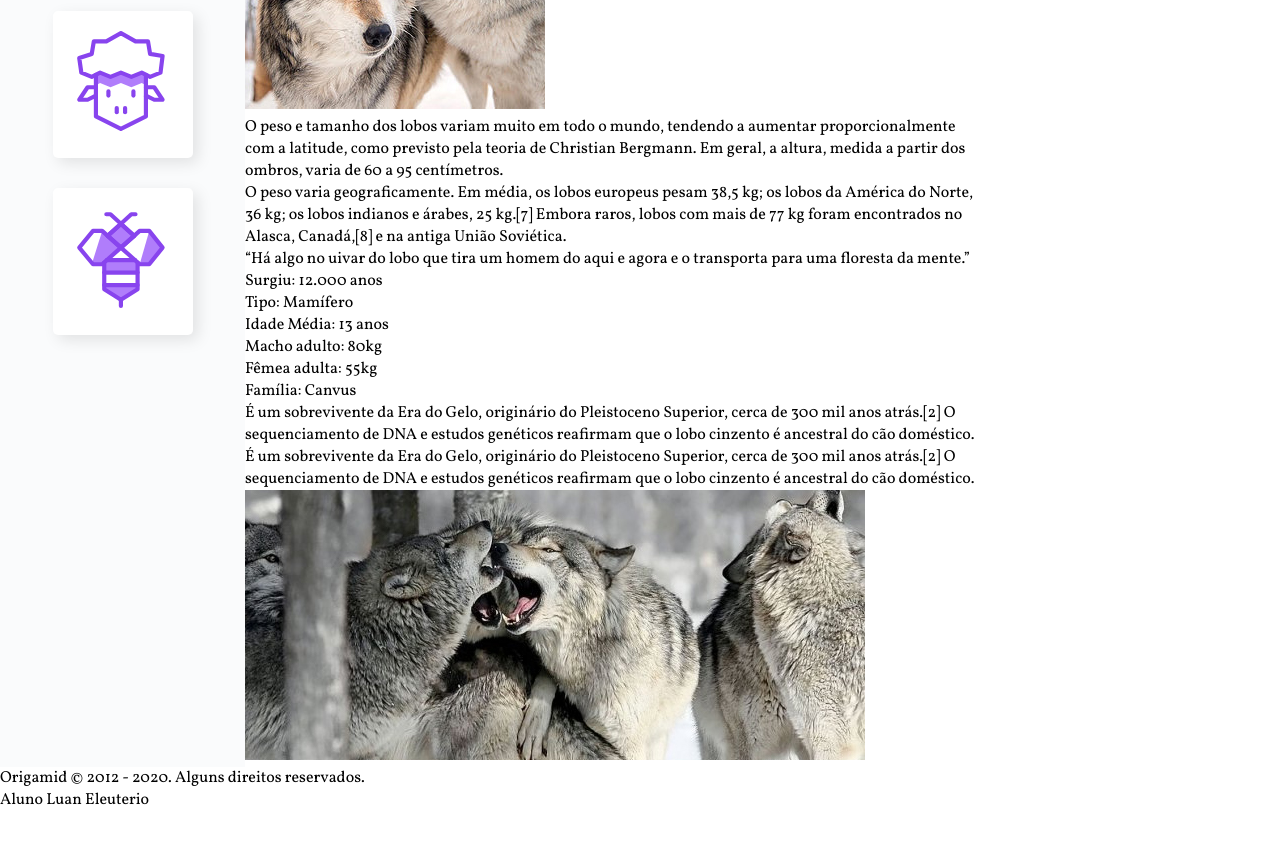
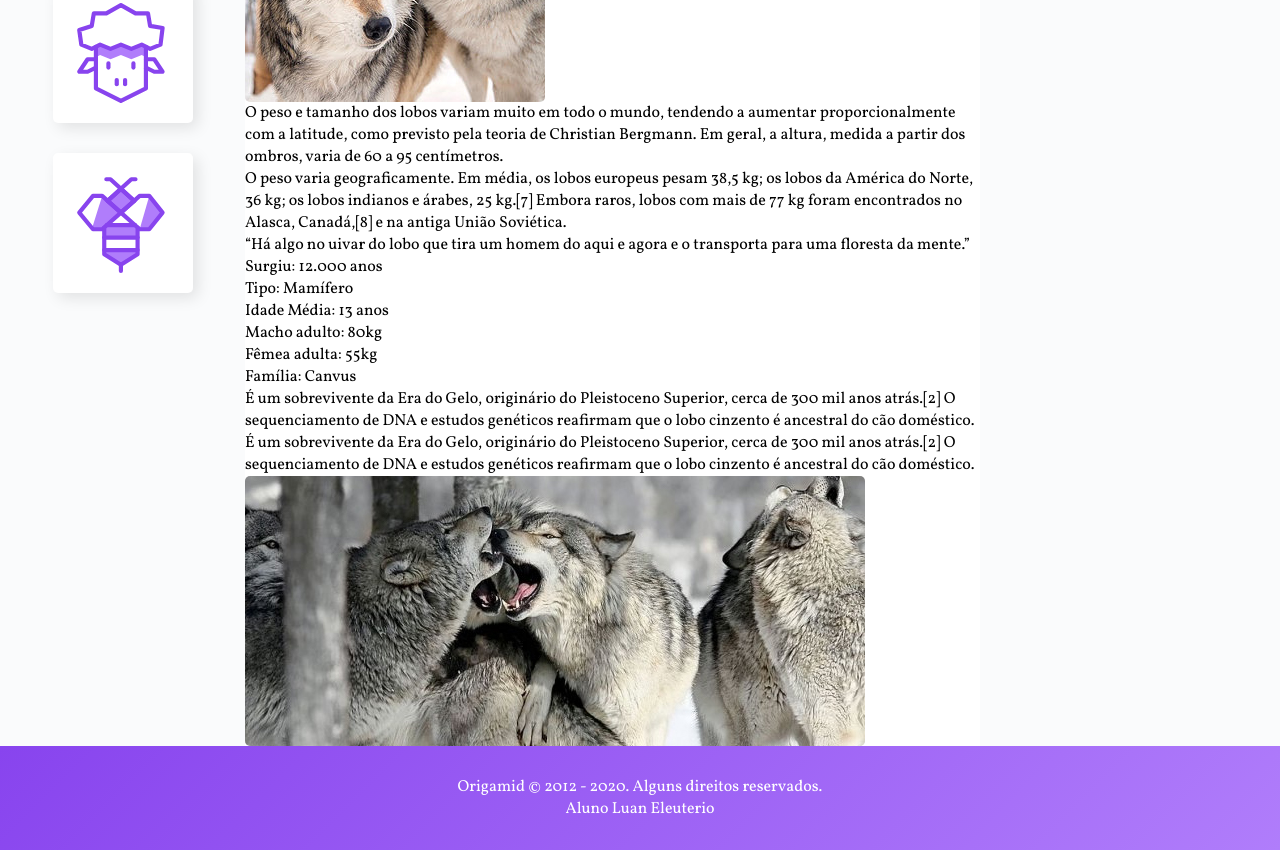
Before and after one commit to LuanEleuterio/wildbeast, a plain HTML site: page index.html in a window 1280 px wide. Shown: the part 832-1682 px from the top of the page. Before the commit the page ends 1643 px from the top, so only its background shows below. Drawn offline with Linux system fonts and the light colour scheme.

Commit message:
Estilizando o aside de anuncios e o footer

```diff
--- a/css/style.css
+++ b/css/style.css
@@ -18,6 +18,8 @@ a{
 
 img{
   max-width: 100%;
+  display: block;
+  border-radius: 5px;
 }
 
 /* GRID GERAL */
@@ -98,14 +100,29 @@ terá uma margin-left de 30px. No caso o primeiro li não terá um margin-left p
   transform: scale(1.05);
 }
 
+/* CONTEUDO */
 .content{
   grid-area: content;
 }
 
+/* ANUNCIOS*/
 .anuncios{
+  background: #fafbfc;
   grid-area: anuncios;
+  display: grid;
+  align-content: start;
+  padding: 30px;
+  gap: 30px;
 }
 
+/* FOOTER */
 .footer{
+  background: linear-gradient(135deg, #8844ee, #B07DFB);
   grid-area: footer;
+  padding: 30px
 }
+
+.footer p{
+  color: #fff;
+  text-align: center;
+}
```
